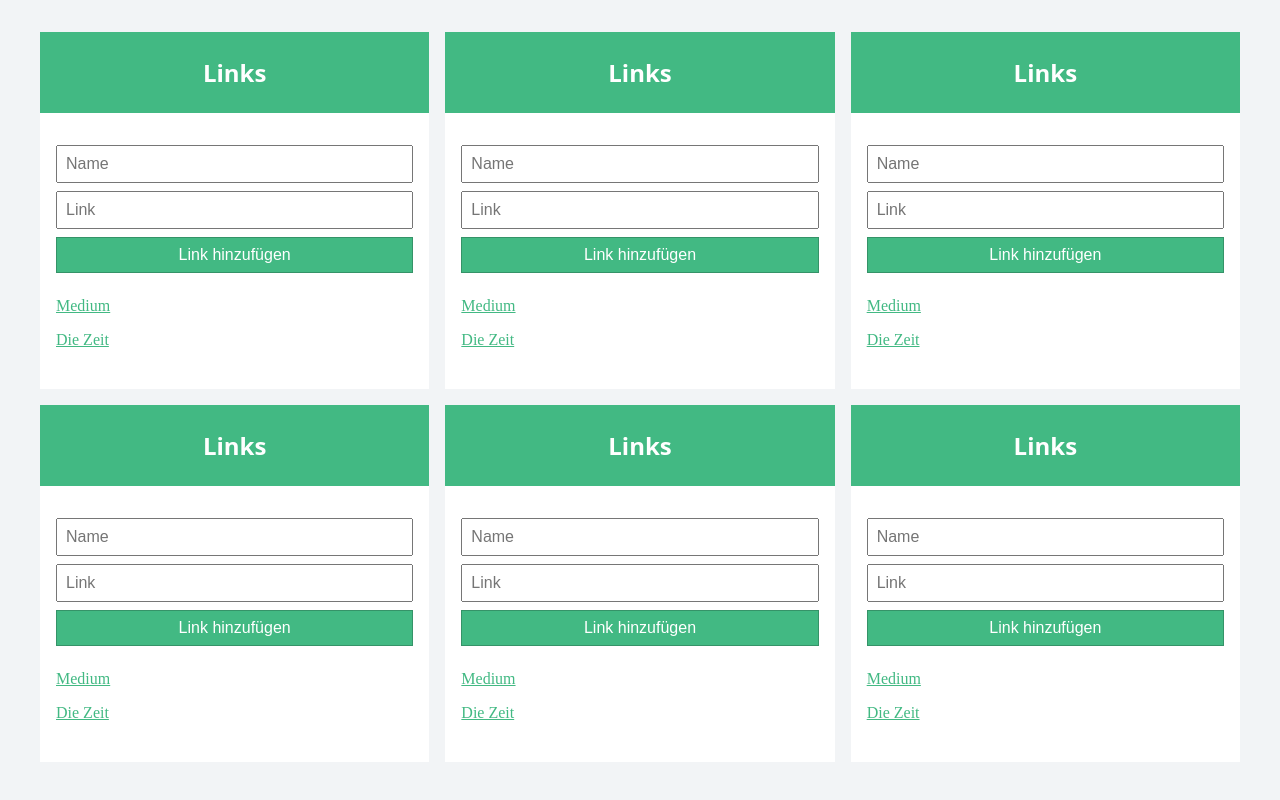
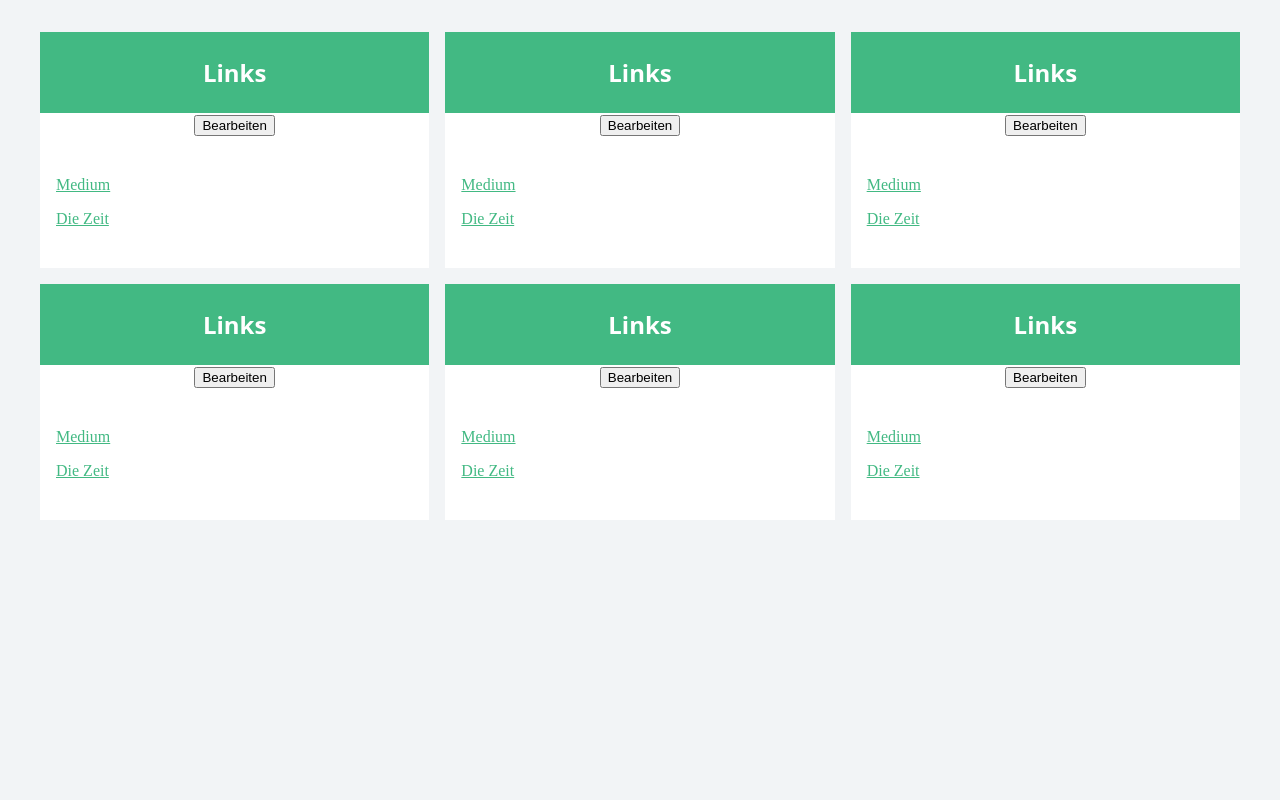
Before and after one commit to joschaholzhaeuer/jh-apps-new-tab, a Vue app: page / in a window 1280 px wide. Built offline with nearby package versions, Linux system fonts and the light colour scheme.

Commit message:
TASK: Editable mode added

```diff
--- a/src/components/Block.vue
+++ b/src/components/Block.vue
@@ -1,8 +1,12 @@
 <template>
   <div class="block">
-    <h2>{{ blockHeading }}</h2>
+    <header>
+      <h2>{{ blockHeading }}</h2>
+      <button v-if="editable" v-on:click="toggleEditable">Speichern</button>
+      <button v-else v-on:click="toggleEditable">Bearbeiten</button>
+    </header>
     <div class="block__content">
-      <form v-on:submit="addItem">
+      <form v-if="editable" v-on:submit="addItem">
         <input
           type="text"
     			v-model="newItem.name"
@@ -21,6 +25,7 @@
           :key="item.id"
           >
           <a :href="item.link">{{ item.name }}</a>
+          <button v-if="editable" v-on:click="removeItem(item.id)">Entfernen</button>
         </li>
       </ul>
       <p v-else>No links entered yet</p>
@@ -38,6 +43,7 @@ export default {
     return {
       blockHeading: "Links",
       newItem: {},
+      editable: false,
       blockItems: [
         {
           id: nextItemId++,
@@ -53,6 +59,9 @@ export default {
     };
   },
   methods: {
+    toggleEditable: function() {
+      this.editable = !this.editable;
+    },
     addItem: function(e) {
       e.preventDefault();
 
@@ -69,11 +78,11 @@ export default {
         this.newItem = {};
       }
     },
-    // removeItem(idToRemove) {
-    //   this.todos = this.todos.filter(todo => {
-    //     return todo.id !== idToRemove;
-    //   });
-    // }
+    removeItem(idToRemove) {
+      this.blockItems = this.blockItems.filter(item => {
+        return item.id !== idToRemove;
+      });
+    }
   }
 
 };
```
